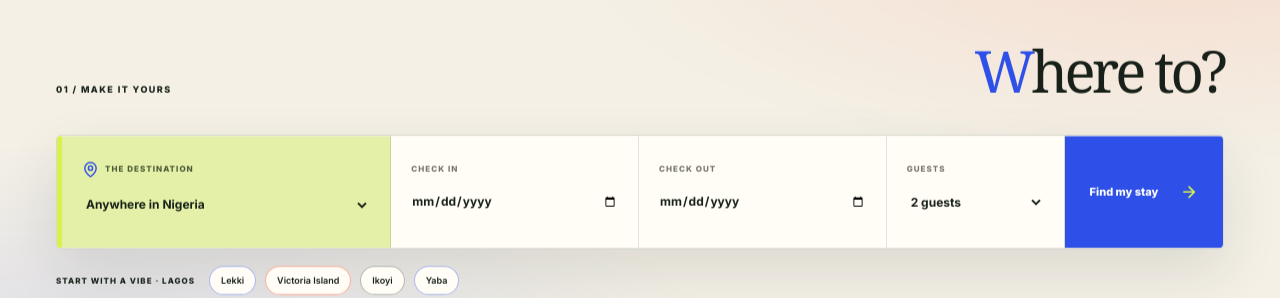
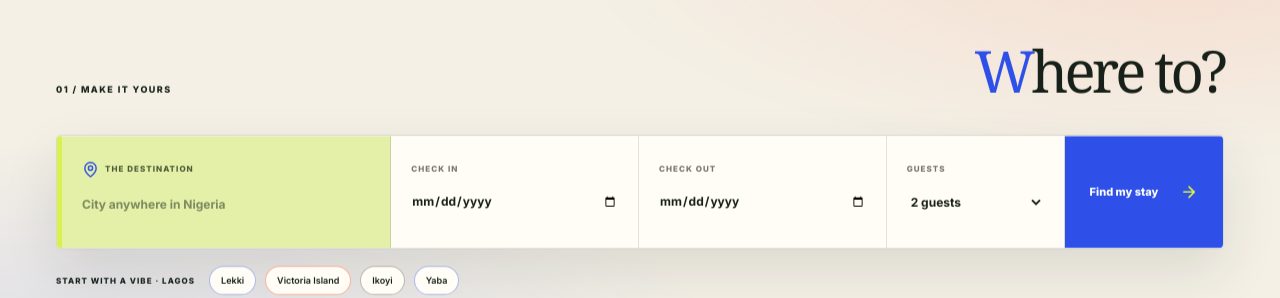
Before and after one commit to 4Buckscodes/hamletshortlets, a Next.js app: page / in a window 1280 px wide. Shown: the part 780-1078 px from the top of the page. Built offline with nearby package versions, Linux system fonts and the light colour scheme; a web font is replaced by a local one.

Commit message:
Allow flexible nationwide destination search

```diff
--- a/app/page.tsx
+++ b/app/page.tsx
@@ -32,7 +32,7 @@ export default function HomePage() {
       <section className="home-search" id="find-your-stay" aria-label="Search for a stay"><div className="home-shell">
         <div className="home-search-heading"><span>01 / MAKE IT YOURS</span><h2>Where to?</h2></div>
         <form action="/stays" method="get" className="home-search-form">
-          <label className="home-search-field home-destination"><span><MapPin size={17} /> THE DESTINATION</span><select name="city" defaultValue="" aria-label="Choose a destination"><option value="">Anywhere in Nigeria</option>{["Lagos","Abuja","Ibadan"].map(city => <option key={city} value={city}>{city}</option>)}</select></label>
+          <label className="home-search-field home-destination"><span><MapPin size={17} /> THE DESTINATION</span><input name="city" type="text" list="hamlet-destinations" placeholder="City anywhere in Nigeria" aria-label="Enter a destination" /><datalist id="hamlet-destinations"><option value="Lagos"/><option value="Abuja"/></datalist></label>
           <label className="home-search-field"><span>CHECK IN</span><input name="checkIn" type="date" aria-label="Check-in date" /></label>
           <label className="home-search-field"><span>CHECK OUT</span><input name="checkOut" type="date" aria-label="Check-out date" /></label>
           <label className="home-search-field home-guests"><span>GUESTS</span><select name="guests" defaultValue="2" aria-label="Number of guests">{[1,2,3,4,5,6,7,8,9,10,12,15,20].map(count => <option key={count} value={count}>{count} {count===1?"guest":"guests"}</option>)}</select></label>
```
